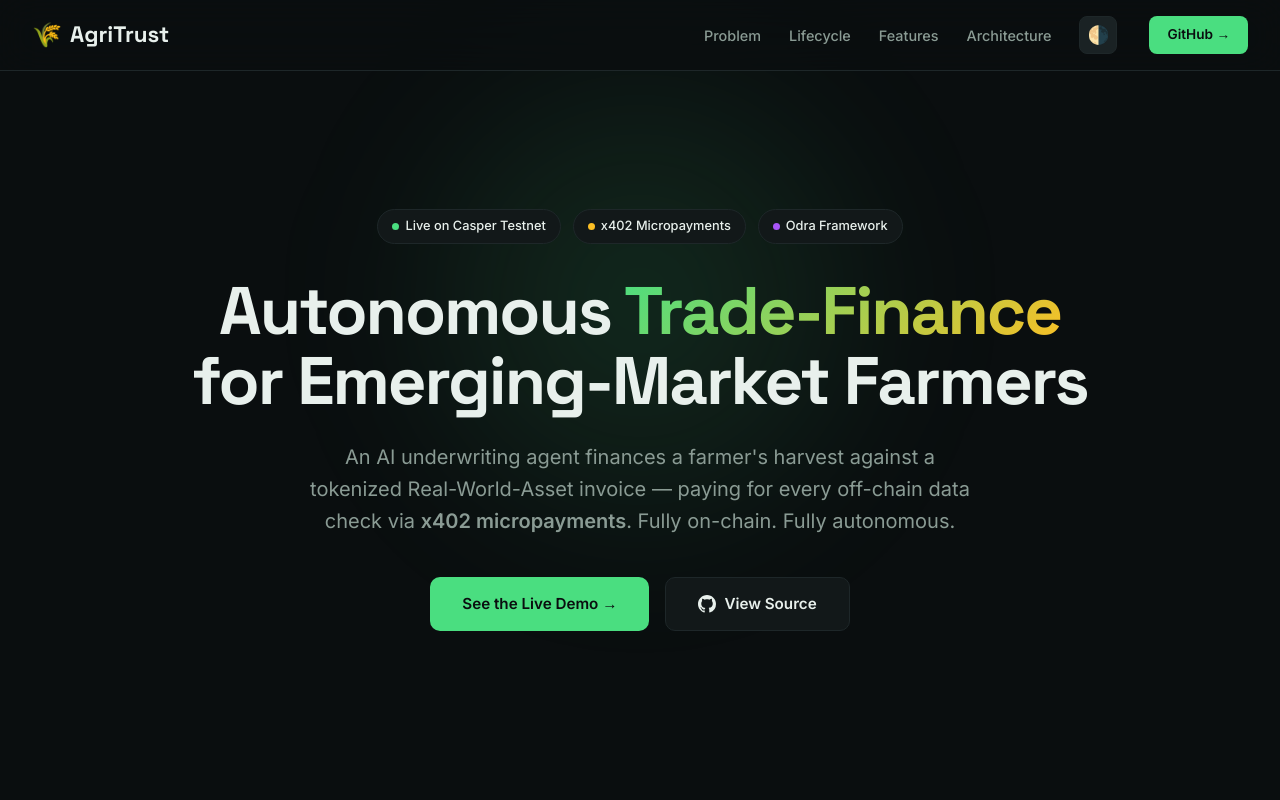
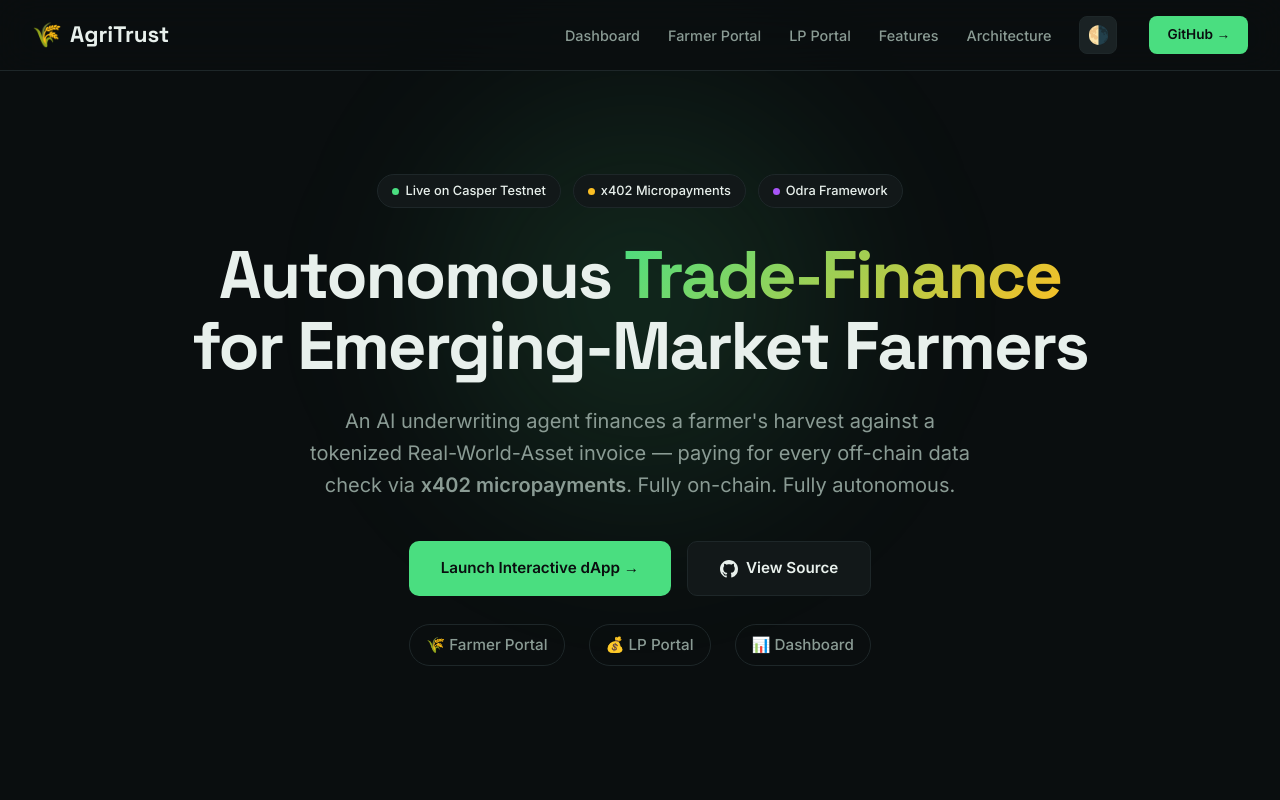
Before and after one commit to ubongn/agritrust-casper, a plain HTML site: page web/index.html in a window 1280 px wide. Shown: the top 800 px of the page. Drawn offline with Linux system fonts and the light colour scheme.

Commit message:
fix: wire landing page nav + hero CTA to interactive dApp portals  Landing page had zero links to the interactive dApp (dashboard/farmer/lp). Now all entry points route to the live portals:   - Navbar: Dashboard, Farmer Portal, LP Portal links   - Hero: 'Launch Interactive dApp' button -> /dashboard   - Hero: portal quick-links (farmer/lp/dashboard pills)   - Bottom CTA: 'Launch Interactive dApp' button  Fixes the manual URL typing problem.

```diff
--- a/web/index.html
+++ b/web/index.html
@@ -61,6 +61,9 @@
     .hero h1 .gradient{background:linear-gradient(135deg,var(--green) 0%,var(--amber) 100%);-webkit-background-clip:text;-webkit-text-fill-color:transparent;background-clip:text}
     .hero p{font-size:clamp(1rem,2vw,1.25rem);color:var(--text-dim);max-width:680px;margin:0 auto 40px}
     .hero-actions{display:flex;gap:16px;flex-wrap:wrap;justify-content:center}
+    .hero-portal-links{display:flex;gap:24px;flex-wrap:wrap;justify-content:center;margin-top:28px}
+    .hero-portal-links a{color:var(--text-dim);font-size:.95rem;font-weight:500;padding:8px 16px;border:1px solid var(--border);border-radius:100px;transition:all .2s;text-decoration:none}
+    .hero-portal-links a:hover{color:var(--green);border-color:var(--green-dim);background:var(--green-glow);text-decoration:none}
     .btn-primary{background:var(--green);color:#0a0e0f;padding:14px 32px;border-radius:10px;font-weight:600;font-size:.95rem;border:none;cursor:pointer;transition:all .2s;display:inline-flex;align-items:center;gap:8px;text-decoration:none}
     .btn-primary:hover{background:#5ef592;transform:translateY(-2px);box-shadow:0 8px 30px var(--green-glow);text-decoration:none}
     .btn-secondary{background:var(--bg-card);color:var(--text);padding:14px 32px;border-radius:10px;font-weight:600;font-size:.95rem;border:1px solid var(--border);cursor:pointer;transition:all .2s;display:inline-flex;align-items:center;gap:8px;text-decoration:none}
@@ -141,8 +144,9 @@
   <nav id="navbar">
     <a href="#" class="nav-logo"><span class="logo-icon">🌾</span> AgriTrust</a>
     <div class="nav-links">
-      <a href="#problem">Problem</a>
-      <a href="#lifecycle">Lifecycle</a>
+      <a href="/dashboard">Dashboard</a>
+      <a href="/farmer">Farmer Portal</a>
+      <a href="/lp">LP Portal</a>
       <a href="#features">Features</a>
       <a href="#architecture">Architecture</a>
       <button class="theme-toggle" onclick="toggleTheme()" title="Toggle dark/light">🌗</button>
@@ -160,11 +164,16 @@
     <h1 class="fade-up delay-1">Autonomous <span class="gradient">Trade-Finance</span><br>for Emerging-Market Farmers</h1>
     <p class="fade-up delay-2">An AI underwriting agent finances a farmer's harvest against a tokenized Real-World-Asset invoice — paying for every off-chain data check via <strong>x402 micropayments</strong>. Fully on-chain. Fully autonomous.</p>
     <div class="hero-actions fade-up delay-3">
-      <a href="#lifecycle" class="btn-primary">See the Live Demo →</a>
+      <a href="/dashboard" class="btn-primary">Launch Interactive dApp →</a>
       <a href="https://github.com/ubongn/agritrust-casper" target="_blank" class="btn-secondary">
         <svg width="18" height="18" viewBox="0 0 24 24" fill="currentColor"><path d="M12 0C5.37 0 0 5.37 0 12c0 5.31 3.435 9.795 8.205 11.385.6.105.825-.255.825-.57 0-.285-.015-1.23-.015-2.235-3.015.555-3.795-.735-4.035-1.41-.135-.345-.72-1.41-1.23-1.695-.42-.225-1.02-.78-.015-.795.945-.015 1.62.87 1.845 1.23 1.08 1.815 2.805 1.305 3.495.99.105-.78.42-1.305.765-1.605-2.67-.3-5.46-1.335-5.46-5.925 0-1.305.465-2.385 1.23-3.225-.12-.3-.54-1.53.12-3.18 0 0 1.005-.315 3.3 1.23.96-.27 1.98-.405 3-.405s2.04.135 3 .405c2.295-1.56 3.3-1.23 3.3-1.23.66 1.65.24 2.88.12 3.18.765.84 1.23 1.905 1.23 3.225 0 4.605-2.805 5.625-5.475 5.925.435.375.81 1.095.81 2.22 0 1.605-.015 2.895-.015 3.3 0 .315.225.69.825.57A12.02 12.02 0 0024 12c0-6.63-5.37-12-12-12z"/></svg>
         View Source
       </a>
+    </div>
+    <div class="hero-portal-links fade-up delay-3">
+      <a href="/farmer">🌾 Farmer Portal</a>
+      <a href="/lp">💰 LP Portal</a>
+      <a href="/dashboard">📊 Dashboard</a>
     </div>
   </div>
 
@@ -282,8 +291,8 @@
     <h2>Finance the unbanked harvest.</h2>
     <p>Built for the Casper Agentic Buildathon. Every transaction is real, on-chain, and verifiable.</p>
     <div class="hero-actions">
-      <a href="https://github.com/ubongn/agritrust-casper" target="_blank" class="btn-primary">Explore the Code →</a>
-      <a href="https://testnet.cspr.live/transaction/d9dcb0b1213fdc6c6e16e3f8a10375a464a63d23682b4272ae63dd41dd2325ff" target="_blank" class="btn-secondary">Verify Final Settlement →</a>
+      <a href="/dashboard" class="btn-primary">Launch Interactive dApp →</a>
+      <a href="https://github.com/ubongn/agritrust-casper" target="_blank" class="btn-secondary">Explore the Code</a>
     </div>
   </section>
 
```
